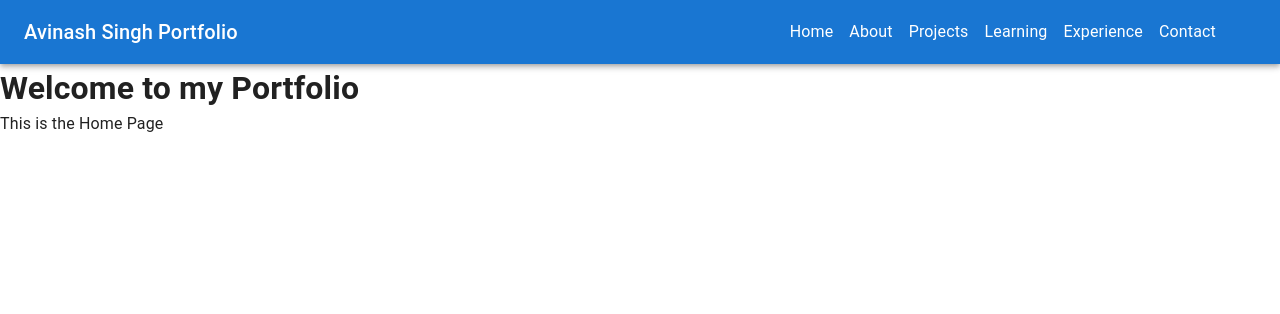
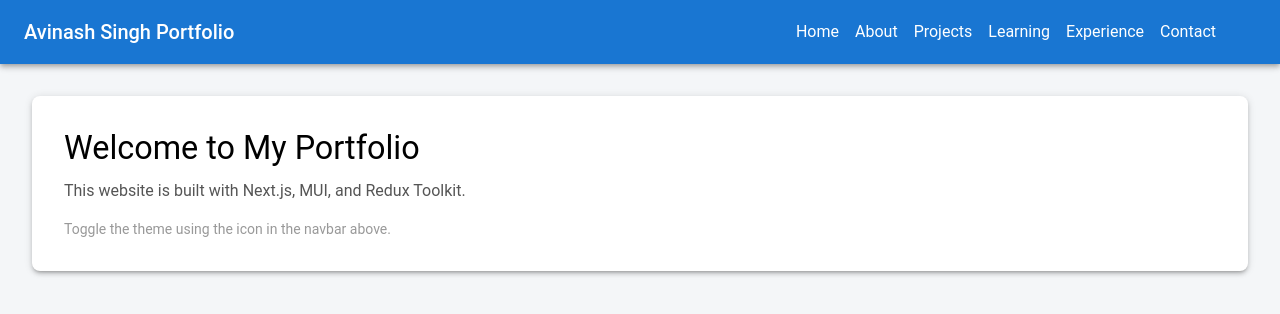
Before and after one commit to Avinashvns/avinash, a Next.js app: page / in a window 1280 px wide. Shown: the top 314 px of the page. Built offline with nearby package versions, Linux system fonts and the light colour scheme; some icons are missing.

Commit message:
Add Text Color
Light mode and dark mode dono me

```diff
--- a/src/app/page.js
+++ b/src/app/page.js
@@ -1,8 +1,20 @@
+"use client";
+import { Typography, Box, Paper } from "@mui/material";
+
 export default function Home() {
   return (
-    <>
-      <h1>Welcome to my Portfolio</h1>
-      <p>This is the Home Page</p>
-    </>
+   <Box sx={{ p: 4 }}>
+      <Paper elevation={3} sx={{ p: 4 }}>
+        <Typography variant="h4" color="text.primary" gutterBottom>
+          Welcome to My Portfolio
+        </Typography>
+        <Typography variant="body1" color="text.secondary">
+          This website is built with Next.js, MUI, and Redux Toolkit.
+        </Typography>
+        <Typography variant="body2" sx={{ mt: 2 }} color="text.disabled">
+          Toggle the theme using the icon in the navbar above.
+        </Typography>
+      </Paper>
+    </Box>
   );
 }
--- a/src/components/ClientWrapper.jsx
+++ b/src/components/ClientWrapper.jsx
@@ -3,34 +3,20 @@
 import React, { useMemo } from "react";
 import { Provider, useSelector } from "react-redux";
 import { ThemeProvider, CssBaseline } from "@mui/material";
-import { createTheme } from "@mui/material/styles";
-import { getDesignTokens } from "../mui/theme";
-import ColorModeContext from "../mui/ColorModeContext";
+import { createAppTheme } from "../mui/theme";
 import Navbar from "./Navbar";
-// import Footer from "./Footer";
 import { store } from "../redux/store";
 
 function InnerClientWrapper({ children }) {
-  const mode = useSelector((state) => state.theme.mode); // <-- Live from Redux
-
-  const theme = useMemo(() => createTheme(getDesignTokens(mode)), [mode]);
-
-  const colorMode = useMemo(
-    () => ({
-      toggleColorMode: () => {}, // No need to change mode here
-    }),
-    []
-  );
+  const mode = useSelector((state) => state.theme.mode);
+  const theme = useMemo(() => createAppTheme(mode), [mode]);
 
   return (
-    <ColorModeContext.Provider value={colorMode}>
-      <ThemeProvider theme={theme}>
-        <CssBaseline />
-        <Navbar />
-        <main>{children}</main>
-        {/* <Footer /> */}
-      </ThemeProvider>
-    </ColorModeContext.Provider>
+    <ThemeProvider theme={theme}>
+      <CssBaseline />
+      <Navbar />
+      <main>{children}</main>
+    </ThemeProvider>
   );
 }
 
--- a/src/mui/ColorModeContext.js
+++ b/src/mui/ColorModeContext.js
@@ -1,4 +1,3 @@
-
 import { createContext } from "react";
 
 const ColorModeContext = createContext({ toggleColorMode: () => {} });
--- a/src/mui/theme.js
+++ b/src/mui/theme.js
@@ -1,14 +1,55 @@
+// export const getDesignTokens = (mode) => ({
+//   palette: {
+//     mode,
+//     ...(mode === "light"
+//       ? {
+//           primary: { main: "#1976d2" },
+//           background: { default: "#fff", paper: "#fff" },
+//         }
+//       : {
+//           primary: { main: "#90caf9" },
+//           background: { default: "#121212", paper: "#121212" },
+//         }),
+//   },
+// });
+
+import { createTheme, responsiveFontSizes } from '@mui/material/styles';
+
 export const getDesignTokens = (mode) => ({
   palette: {
     mode,
-    ...(mode === "light"
+    ...(mode === 'light'
       ? {
-          primary: { main: "#1976d2" },
-          background: { default: "#fff", paper: "#fff" },
+          primary: { main: '#1976d2' },
+          background: { default: '#f4f6f8', paper: '#fff' },
+          text: {
+            primary: '#000',
+            secondary: '#555',
+            disabled: '#999',
+          },
         }
       : {
-          primary: { main: "#90caf9" },
-          background: { default: "#121212", paper: "#121212" },
+          primary: { main: '#90caf9' },
+          background: { default: '#121212', paper: '#1e1e1e' },
+          text: {
+            primary: '#fff',
+            secondary: '#ccc',
+            disabled: '#777',
+          },
         }),
   },
+  typography: {
+    fontFamily: `'Roboto', sans-serif`,
+    h1: { fontSize: '2rem', fontWeight: 700 },
+    body1: { fontSize: '1rem' },
+  },
+  shape: {
+    borderRadius: 8,
+  },
 });
+
+export const createAppTheme = (mode) => {
+  let theme = createTheme(getDesignTokens(mode));
+  theme = responsiveFontSizes(theme);
+  return theme;
+};
```
